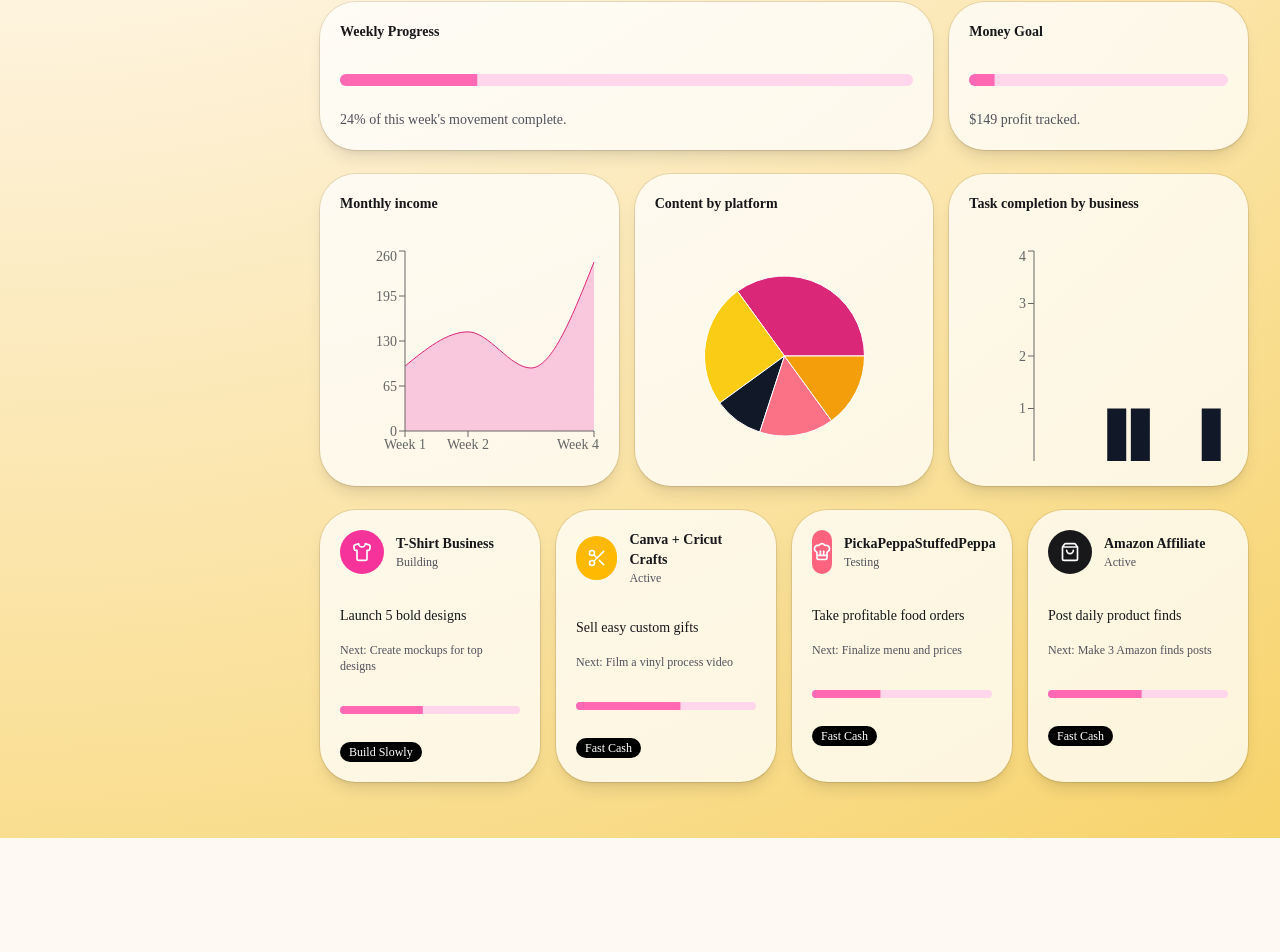
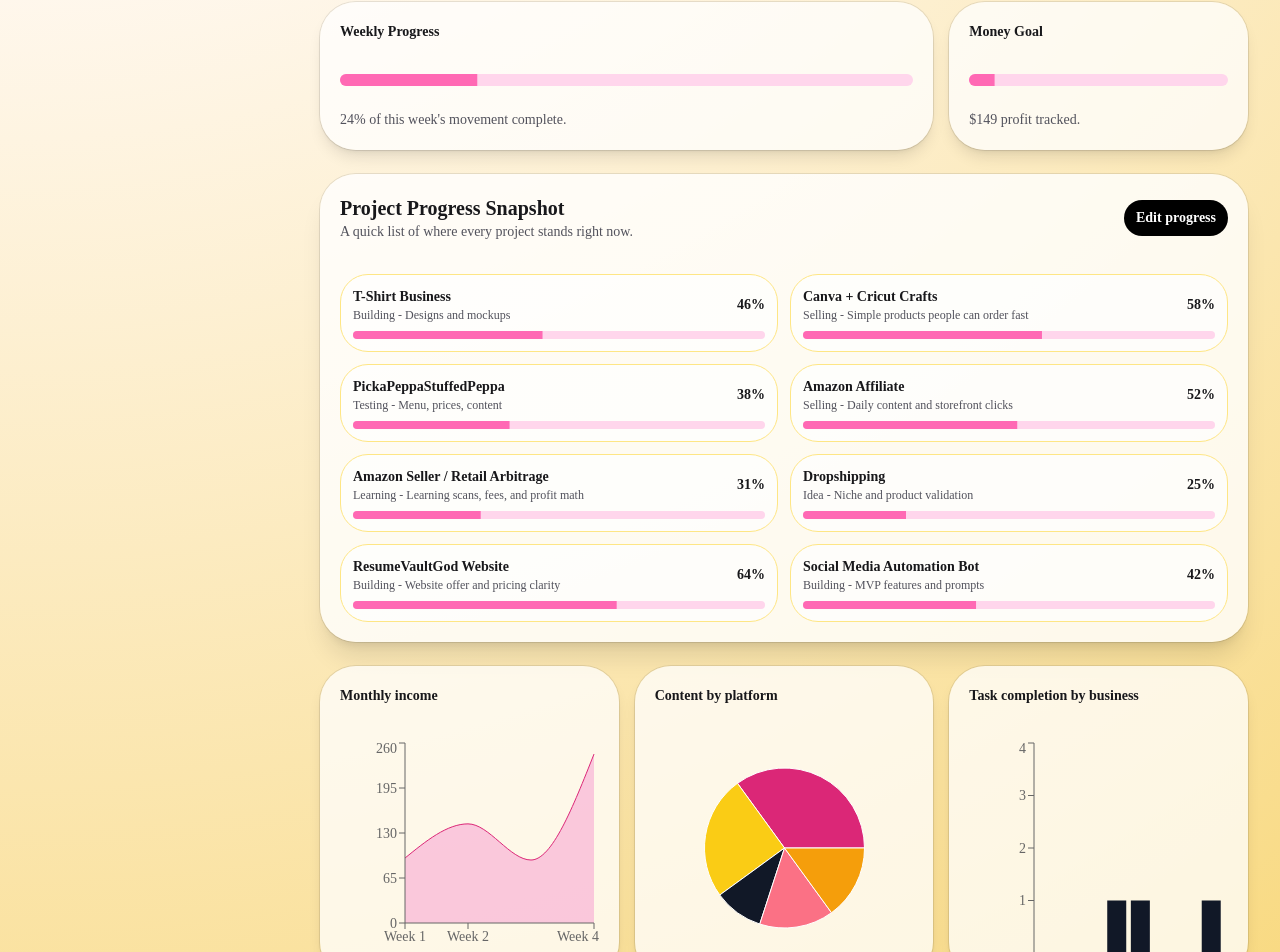
Before and after one commit to angeljonez0410-lgtm/lLife-business-hq, a Next.js app: page / in a window 1280 px wide. Shown: the part 992-1944 px from the top of the page. Before the commit the page ends 1830 px from the top, so only its background shows below. Built offline with nearby package versions, Linux system fonts and the light colour scheme.

Commit message:
Add project progress tracking

```diff
--- a/src/components/dashboard/BossDashboardApp.tsx
+++ b/src/components/dashboard/BossDashboardApp.tsx
@@ -66,6 +66,7 @@ const badgeColors: Record<string, string> = {
 
 const selectClass = "h-9 w-full rounded-lg border border-amber-200 bg-white/70 px-3 text-sm outline-none focus:ring-2 focus:ring-pink-300";
 const textareaClass = "min-h-20 w-full rounded-lg border border-amber-200 bg-white/70 px-3 py-2 text-sm outline-none focus:ring-2 focus:ring-pink-300";
+const projectStages: Business["stage"][] = ["Idea", "Learning", "Building", "Testing", "Selling", "Scaling"];
 
 function makeId(prefix: string) {
   return `${prefix}-${Date.now()}-${Math.random().toString(16).slice(2)}`;
@@ -80,6 +81,14 @@ function groupCount(items: { business: string }[]) {
     name: business.name.replace(" / Retail Arbitrage", ""),
     value: items.filter((item) => item.business === business.name).length,
   }));
+}
+
+function businessStage(business: Business) {
+  return business.stage ?? (business.status === "Research" ? "Idea" : business.status === "Active" ? "Selling" : business.status as Business["stage"]) ?? "Building";
+}
+
+function businessField(field: string | undefined, fallback: string) {
+  return field?.trim() ? field : fallback;
 }
 
 const aiHooks = [
@@ -324,6 +333,29 @@ function Dashboard({ businesses, tasks, content, products, income, expenses, com
         <Card className="rounded-2xl bg-white/75 p-5 shadow-lg lg:col-span-2"><h3 className="font-black">Weekly Progress</h3><Progress value={Math.min(100, completed * 8)} className="mt-4 h-3" /><p className="mt-2 text-sm text-zinc-600">{Math.min(100, completed * 8)}% of this week&apos;s movement complete.</p></Card>
         <Card className="rounded-2xl bg-white/75 p-5 shadow-lg"><h3 className="font-black">Money Goal</h3><Progress value={Math.min(100, income / 25)} className="mt-4 h-3" /><p className="mt-2 text-sm text-zinc-600">${income - expenses} profit tracked.</p></Card>
       </div>
+      <Card className="rounded-2xl bg-white/80 p-5 shadow-xl">
+        <div className="mb-4 flex items-center justify-between gap-3">
+          <div>
+            <h3 className="text-xl font-black">Project Progress Snapshot</h3>
+            <p className="text-sm text-zinc-600">A quick list of where every project stands right now.</p>
+          </div>
+          <Link href="/businesses" className="rounded-lg bg-black px-3 py-2 text-sm font-bold text-white">Edit progress</Link>
+        </div>
+        <div className="grid gap-3 md:grid-cols-2">
+          {businesses.map((business) => (
+            <div key={business.id} className="rounded-xl border border-amber-200 bg-white/70 p-3">
+              <div className="flex items-center justify-between gap-3">
+                <div>
+                  <p className="font-black">{business.name}</p>
+                  <p className="text-xs text-zinc-600">{businessStage(business)} - {businessField(business.currentFocus, business.mainGoal)}</p>
+                </div>
+                <span className="text-sm font-black">{business.progress}%</span>
+              </div>
+              <Progress value={business.progress} className="mt-2 h-2" />
+            </div>
+          ))}
+        </div>
+      </Card>
       <div className="grid gap-4 xl:grid-cols-3">
         <ChartCard title="Monthly income"><ResponsiveContainer width="100%" height={220}><AreaChart data={chartData}><XAxis dataKey="name" /><YAxis /><Tooltip /><Area type="monotone" dataKey="income" stroke="#db2777" fill="#f9a8d4" /></AreaChart></ResponsiveContainer></ChartCard>
         <ChartCard title="Content by platform"><ResponsiveContainer width="100%" height={220}><PieChart><Pie data={["TikTok", "Instagram", "Facebook", "YouTube Shorts", "Pinterest"].map((name) => ({ name, value: content.filter((c) => c.platform === name).length }))} dataKey="value" nameKey="name" outerRadius={80}>{["#db2777", "#facc15", "#111827", "#fb7185", "#f59e0b"].map((color) => <Cell key={color} fill={color} />)}</Pie><Tooltip /></PieChart></ResponsiveContainer></ChartCard>
@@ -359,7 +391,77 @@ function TodayPage({ tasks, onComplete, onAddTask }: { tasks: Task[]; onComplete
 function BusinessHub({ businesses, setBusinesses }: { businesses: Business[]; setBusinesses: (value: Business[]) => void }) {
   const [active, setActive] = useState(businesses[0]?.id ?? "");
   const business = businesses.find((item) => item.id === active) ?? businesses[0];
-  return <div className="space-y-5"><div className="grid gap-4 md:grid-cols-2 xl:grid-cols-4">{businesses.map((item) => <button key={item.id} onClick={() => setActive(item.id)} className="text-left"><BusinessCard business={item} /></button>)}</div>{business && <Card className="rounded-2xl bg-white/80 p-5 shadow-xl"><div className="flex flex-col gap-3 md:flex-row md:items-center md:justify-between"><h3 className="text-2xl font-black">{business.name}</h3><Button onClick={() => setBusinesses(businesses.map((item) => item.id === business.id ? { ...item, progress: Math.min(100, item.progress + 5) } : item))}>Open Business</Button></div><div className="mt-4 grid gap-3 md:grid-cols-7">{["Overview", "Tasks", "Learning Path", "Content Ideas", "Products", "Money", "Notes"].map((tab) => <div key={tab} className="rounded-xl border border-amber-200 bg-white/70 p-3 text-sm font-bold">{tab}</div>)}</div><p className="mt-4 text-zinc-700">Main goal: {business.mainGoal}. Next task: {business.nextTask}.</p></Card>}</div>;
+  function updateBusiness(id: string, changes: Partial<Business>) {
+    setBusinesses(businesses.map((item) => item.id === id ? { ...item, ...changes, lastUpdated: new Date().toISOString().slice(0, 10) } : item));
+  }
+  const averageProgress = businesses.length ? Math.round(businesses.reduce((sum, item) => sum + item.progress, 0) / businesses.length) : 0;
+  return (
+    <div className="space-y-5">
+      <Card className="rounded-2xl bg-black p-5 text-white shadow-2xl">
+        <div className="flex flex-col gap-4 lg:flex-row lg:items-center lg:justify-between">
+          <div>
+            <Badge className="mb-2 bg-pink-500 text-white">Project Progress Tracker</Badge>
+            <h2 className="text-2xl font-black">Where I&apos;m At With Every Project</h2>
+            <p className="text-sm text-white/70">Use this list to track stage, progress, focus, blockers, next step, and notes for each business.</p>
+          </div>
+          <div className="min-w-48 rounded-2xl bg-white/10 p-4">
+            <p className="text-sm text-white/70">Overall progress</p>
+            <p className="text-3xl font-black">{averageProgress}%</p>
+            <Progress value={averageProgress} className="mt-2 h-2" />
+          </div>
+        </div>
+      </Card>
+
+      <div className="grid gap-4 md:grid-cols-2 xl:grid-cols-4">{businesses.map((item) => <button key={item.id} onClick={() => setActive(item.id)} className="text-left"><BusinessCard business={item} /></button>)}</div>
+
+      <Card className="rounded-2xl bg-white/80 p-5 shadow-xl">
+        <h3 className="mb-4 text-xl font-black">Progress List</h3>
+        <div className="space-y-3">
+          {businesses.map((item) => (
+            <button key={item.id} onClick={() => setActive(item.id)} className={`w-full rounded-2xl border p-4 text-left transition ${item.id === business?.id ? "border-pink-400 bg-pink-50" : "border-white/70 bg-white/65 hover:bg-white"}`}>
+              <div className="flex flex-col gap-3 lg:flex-row lg:items-center lg:justify-between">
+                <div className="min-w-0">
+                  <div className="flex flex-wrap items-center gap-2">
+                    <h4 className="font-black">{item.name}</h4>
+                    <Badge className="bg-black text-white">{businessStage(item)}</Badge>
+                    <Badge className="bg-amber-300 text-black">{item.moneyPotential}</Badge>
+                  </div>
+                  <p className="mt-1 text-sm text-zinc-600">Where I&apos;m at: {businessField(item.currentFocus, item.mainGoal)}</p>
+                  <p className="text-sm text-zinc-600">Next: {item.nextTask}</p>
+                </div>
+                <div className="w-full lg:w-56">
+                  <div className="mb-1 flex justify-between text-xs font-bold"><span>{item.progress}%</span><span>{businessField(item.lastUpdated, "not updated")}</span></div>
+                  <Progress value={item.progress} className="h-2" />
+                </div>
+              </div>
+            </button>
+          ))}
+        </div>
+      </Card>
+
+      {business && <Card className="rounded-2xl bg-white/85 p-5 shadow-xl">
+        <div className="flex flex-col gap-3 md:flex-row md:items-center md:justify-between">
+          <div>
+            <h3 className="text-2xl font-black">{business.name}</h3>
+            <p className="text-sm text-zinc-600">Edit this project&apos;s exact progress and where you are right now.</p>
+          </div>
+          <Button onClick={() => updateBusiness(business.id, { progress: Math.min(100, business.progress + 5) })}>+5% Progress</Button>
+        </div>
+
+        <div className="mt-5 grid gap-3 md:grid-cols-2">
+          <label className="space-y-1 text-sm font-bold">Stage<Select value={businessStage(business)} onChange={(stage) => updateBusiness(business.id, { stage: stage as Business["stage"], status: stage })} options={projectStages} /></label>
+          <label className="space-y-1 text-sm font-bold">Progress %<Input type="number" min={0} max={100} value={business.progress} onChange={(event) => updateBusiness(business.id, { progress: Math.max(0, Math.min(100, Number(event.target.value))) })} /></label>
+          <label className="space-y-1 text-sm font-bold">Main Goal<Input value={business.mainGoal} onChange={(event) => updateBusiness(business.id, { mainGoal: event.target.value })} /></label>
+          <label className="space-y-1 text-sm font-bold">Next Step<Input value={business.nextTask} onChange={(event) => updateBusiness(business.id, { nextTask: event.target.value })} /></label>
+          <label className="space-y-1 text-sm font-bold">Where I&apos;m At Right Now<Input value={businessField(business.currentFocus, "")} onChange={(event) => updateBusiness(business.id, { currentFocus: event.target.value })} placeholder="Example: testing prices, learning basics, building website..." /></label>
+          <label className="space-y-1 text-sm font-bold">Blocker / Stuck Point<Input value={businessField(business.blocker, "")} onChange={(event) => updateBusiness(business.id, { blocker: event.target.value })} placeholder="What is slowing this down?" /></label>
+          <label className="space-y-1 text-sm font-bold md:col-span-2">Project Notes<textarea className={textareaClass} value={businessField(business.notes, "")} onChange={(event) => updateBusiness(business.id, { notes: event.target.value })} placeholder="Write what you tried, what worked, what to remember..." /></label>
+        </div>
+
+        <div className="mt-4 grid gap-3 md:grid-cols-7">{["Overview", "Tasks", "Learning Path", "Content Ideas", "Products", "Money", "Notes"].map((tab) => <div key={tab} className="rounded-xl border border-amber-200 bg-white/70 p-3 text-sm font-bold">{tab}</div>)}</div>
+      </Card>}
+    </div>
+  );
 }
 
 function BusinessCard({ business }: { business: Business }) {
--- a/src/lib/starterData.ts
+++ b/src/lib/starterData.ts
@@ -3,14 +3,14 @@ import type { Business, ContentIdea, LearningPath, MoneyEntry, Product, Settings
 const today = new Date().toISOString().slice(0, 10);
 
 export const starterBusinesses: Business[] = [
-  { id: "tshirts", name: "T-Shirt Business", icon: "Shirt", color: "bg-pink-500", status: "Building", mainGoal: "Launch 5 bold designs", nextTask: "Create mockups for top designs", progress: 46, moneyPotential: "Build Slowly" },
-  { id: "crafts", name: "Canva + Cricut Crafts", icon: "Scissors", color: "bg-amber-400", status: "Active", mainGoal: "Sell easy custom gifts", nextTask: "Film a vinyl process video", progress: 58, moneyPotential: "Fast Cash" },
-  { id: "peppa", name: "PickaPeppaStuffedPeppa", icon: "ChefHat", color: "bg-rose-400", status: "Testing", mainGoal: "Take profitable food orders", nextTask: "Finalize menu and prices", progress: 38, moneyPotential: "Fast Cash" },
-  { id: "affiliate", name: "Amazon Affiliate", icon: "ShoppingBag", color: "bg-zinc-900", status: "Active", mainGoal: "Post daily product finds", nextTask: "Make 3 Amazon finds posts", progress: 52, moneyPotential: "Fast Cash" },
-  { id: "seller", name: "Amazon Seller / Retail Arbitrage", icon: "Package", color: "bg-yellow-500", status: "Learning", mainGoal: "Find profitable products", nextTask: "Scan 10 clearance items", progress: 31, moneyPotential: "Long Term" },
-  { id: "dropship", name: "Dropshipping", icon: "Truck", color: "bg-fuchsia-500", status: "Research", mainGoal: "Validate one winning product", nextTask: "Research 5 TikTok products", progress: 25, moneyPotential: "Long Term" },
-  { id: "resumevault", name: "ResumeVaultGod Website", icon: "FileText", color: "bg-stone-900", status: "Building", mainGoal: "Launch clear resume tools", nextTask: "Clean up pricing section", progress: 64, moneyPotential: "Long Term" },
-  { id: "bot", name: "Social Media Automation Bot", icon: "Bot", color: "bg-black", status: "Building", mainGoal: "Automate content planning", nextTask: "Define MVP dashboard", progress: 42, moneyPotential: "Build Slowly" },
+  { id: "tshirts", name: "T-Shirt Business", icon: "Shirt", color: "bg-pink-500", status: "Building", stage: "Building", mainGoal: "Launch 5 bold designs", nextTask: "Create mockups for top designs", progress: 46, currentFocus: "Designs and mockups", blocker: "Need final product platform", lastUpdated: today, notes: "Still building the first clean offer.", moneyPotential: "Build Slowly" },
+  { id: "crafts", name: "Canva + Cricut Crafts", icon: "Scissors", color: "bg-amber-400", status: "Active", stage: "Selling", mainGoal: "Sell easy custom gifts", nextTask: "Film a vinyl process video", progress: 58, currentFocus: "Simple products people can order fast", blocker: "Need clearer price list", lastUpdated: today, notes: "Good fast-cash project when energy is medium.", moneyPotential: "Fast Cash" },
+  { id: "peppa", name: "PickaPeppaStuffedPeppa", icon: "ChefHat", color: "bg-rose-400", status: "Testing", stage: "Testing", mainGoal: "Take profitable food orders", nextTask: "Finalize menu and prices", progress: 38, currentFocus: "Menu, prices, content", blocker: "Need ingredient cost tracking", lastUpdated: today, notes: "Potential fast money if ordering system is simple.", moneyPotential: "Fast Cash" },
+  { id: "affiliate", name: "Amazon Affiliate", icon: "ShoppingBag", color: "bg-zinc-900", status: "Active", stage: "Selling", mainGoal: "Post daily product finds", nextTask: "Make 3 Amazon finds posts", progress: 52, currentFocus: "Daily content and storefront clicks", blocker: "Need consistent posting rhythm", lastUpdated: today, notes: "Low inventory risk, needs content volume.", moneyPotential: "Fast Cash" },
+  { id: "seller", name: "Amazon Seller / Retail Arbitrage", icon: "Package", color: "bg-yellow-500", status: "Learning", stage: "Learning", mainGoal: "Find profitable products", nextTask: "Scan 10 clearance items", progress: 31, currentFocus: "Learning scans, fees, and profit math", blocker: "Need practice sourcing", lastUpdated: today, notes: "Long-term skill project.", moneyPotential: "Long Term" },
+  { id: "dropship", name: "Dropshipping", icon: "Truck", color: "bg-fuchsia-500", status: "Research", stage: "Idea", mainGoal: "Validate one winning product", nextTask: "Research 5 TikTok products", progress: 25, currentFocus: "Niche and product validation", blocker: "Need proof before building store", lastUpdated: today, notes: "Do not spend big until product is validated.", moneyPotential: "Long Term" },
+  { id: "resumevault", name: "ResumeVaultGod Website", icon: "FileText", color: "bg-stone-900", status: "Building", stage: "Building", mainGoal: "Launch clear resume tools", nextTask: "Clean up pricing section", progress: 64, currentFocus: "Website offer and pricing clarity", blocker: "Need homepage polish", lastUpdated: today, notes: "Strong long-term brand if tools are clear.", moneyPotential: "Long Term" },
+  { id: "bot", name: "Social Media Automation Bot", icon: "Bot", color: "bg-black", status: "Building", stage: "Building", mainGoal: "Automate content planning", nextTask: "Define MVP dashboard", progress: 42, currentFocus: "MVP features and prompts", blocker: "Need API decisions later", lastUpdated: today, notes: "Build slowly; can become SaaS later.", moneyPotential: "Build Slowly" },
 ];
 
 export const starterTasks: Task[] = [
--- a/src/types/index.ts
+++ b/src/types/index.ts
@@ -8,9 +8,14 @@ export type Business = {
   icon: string;
   color: string;
   status: string;
+  stage: "Idea" | "Learning" | "Building" | "Testing" | "Selling" | "Scaling";
   mainGoal: string;
   nextTask: string;
   progress: number;
+  currentFocus: string;
+  blocker: string;
+  lastUpdated: string;
+  notes: string;
   moneyPotential: "Fast Cash" | "Long Term" | "Build Slowly";
 };
 
```
